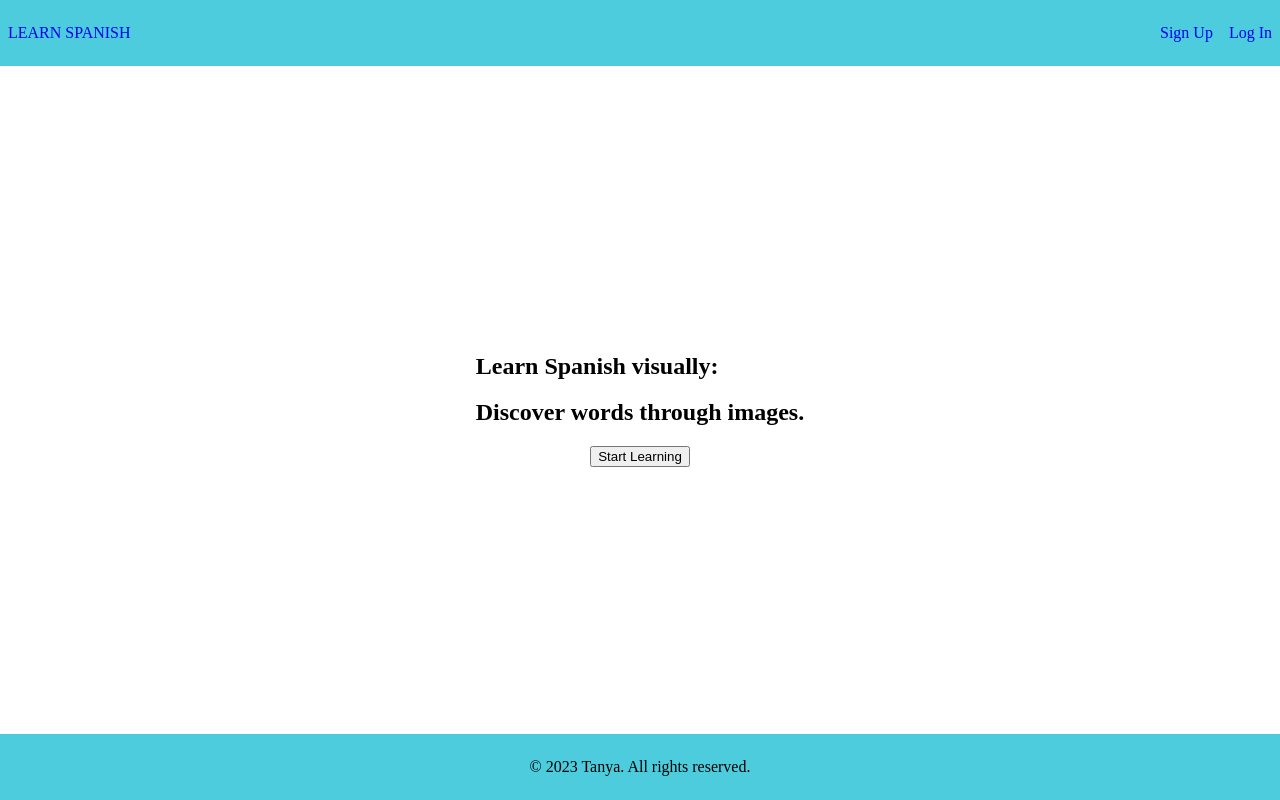
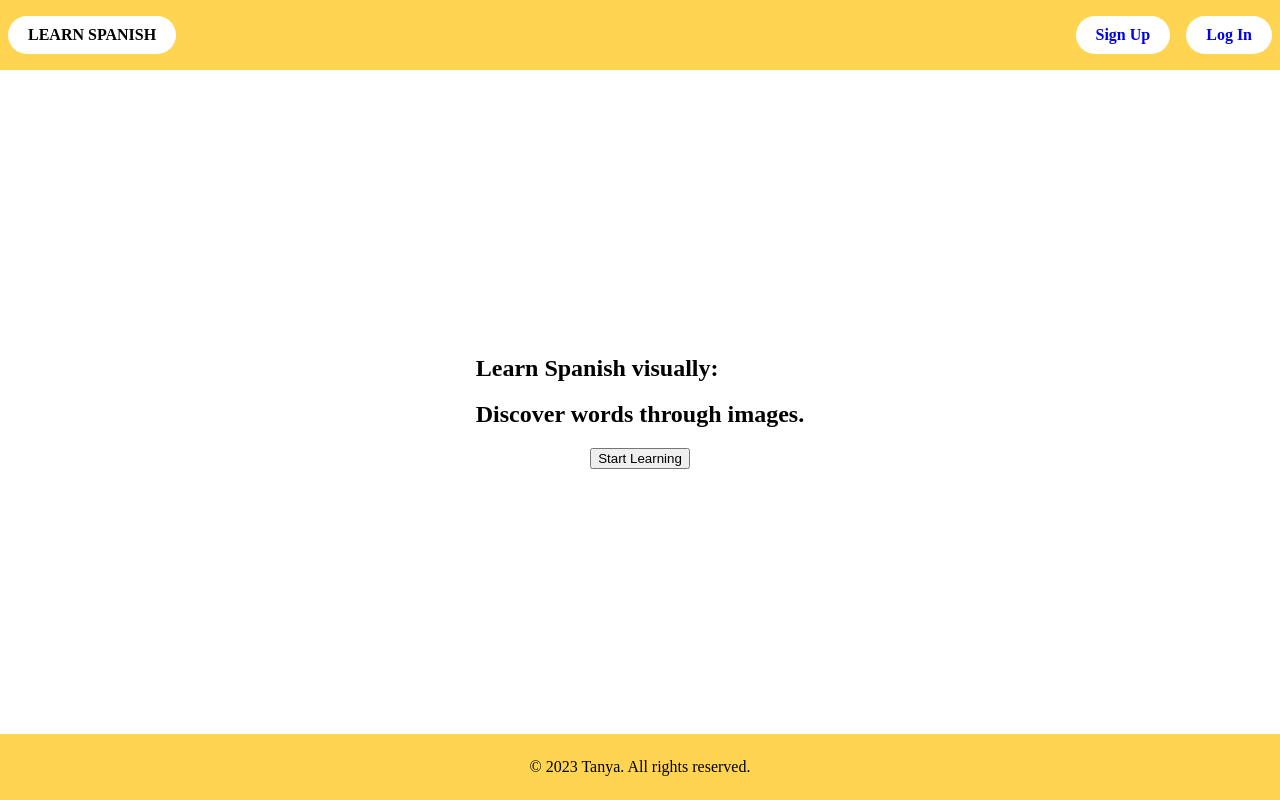
Before and after one commit to nashare/learn-Spanish, a plain HTML site: page index.html in a window 1280 px wide. Drawn offline with Linux system fonts and the light colour scheme.

Commit message:
a bit of css

```diff
--- a/css/styles.css
+++ b/css/styles.css
@@ -42,11 +42,11 @@ main {
 }
 
 header {
-    background-color: #4dccdd;
+    background-color: #ffd450;
 }
 
 footer {
-    background-color: #4dccdd;
+    background-color: #ffd450;
     display: flex;
     justify-content: center;
     align-items: center;
@@ -65,10 +65,21 @@ body {
 
 .header-text {
     margin: 1vmin;
+    background-color: white;
+    color: black;
+    text-decoration: none;
+    font-weight: bold;
+    padding: 10px 20px;
+    text-align: center;
+    border-radius: 25px;
 }
 
 .header-home {
     text-decoration: none;
+}
+
+.header-home:hover {
+    text-decoration: underline;
 }
 
 .header-home:visited {
@@ -80,9 +91,14 @@ body {
 }
 
 .header-link {
-    margin: 1vmin;
+    margin: 0 1vmin;
     text-decoration: none;
     list-style-type: none;
+    background-color: white;
+    font-weight: bold;
+    padding: 10px 20px;
+    text-align: center;
+    border-radius: 25px;
 }
 
 .header-link:hover {
```
Also changed, not shown: content/animals/animals.jpg, content/colors/colors.jpg.
